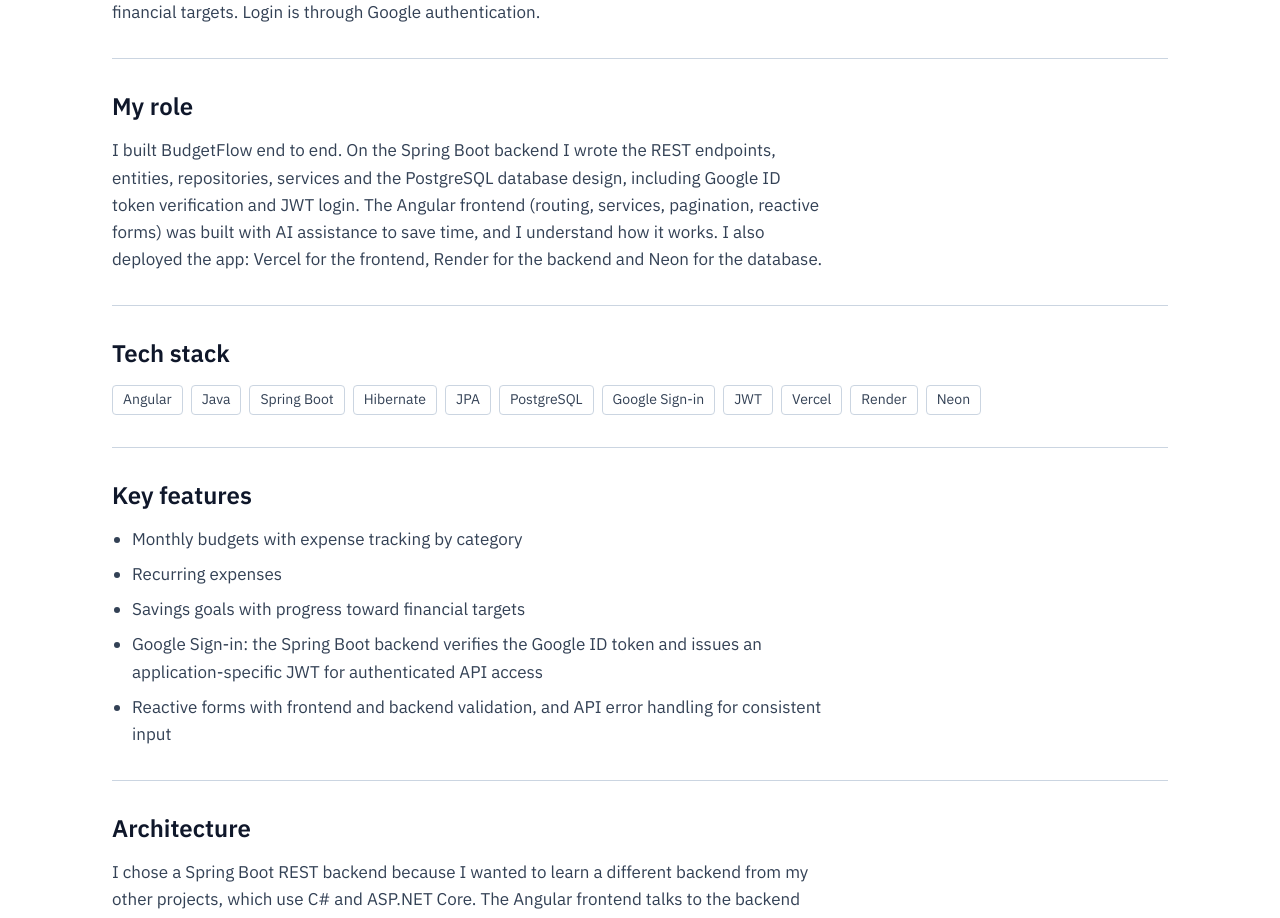
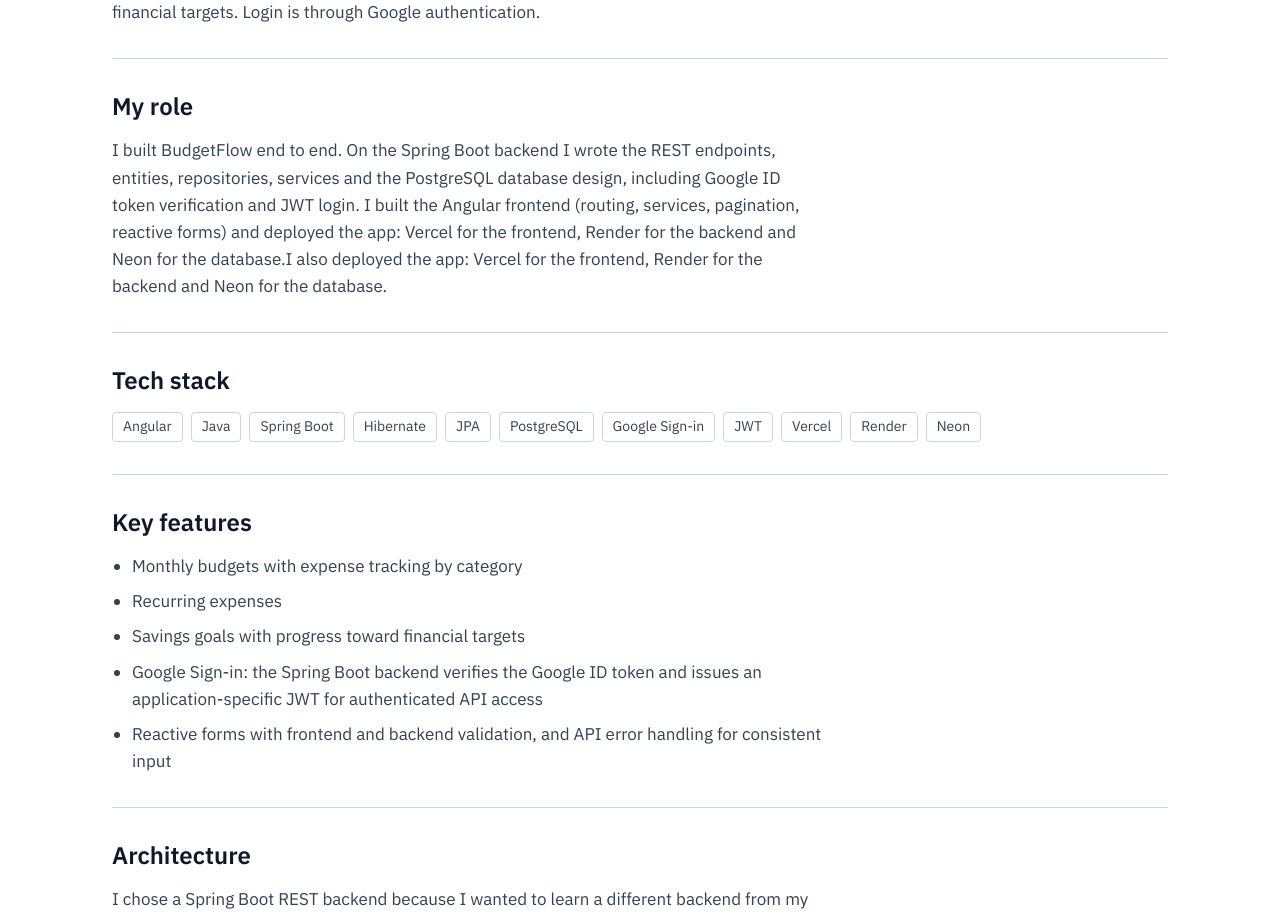
Before and after one commit to edelsonbarrios/portfolio, an Angular app: page /projects/budgetflow in a window 1280 px wide. Shown: the part 940-1858 px from the top of the page. Built offline with nearby package versions, Linux system fonts and the light colour scheme.

Commit message:
update case study roles and gcash wording

```diff
--- a/src/app/data/projects.ts
+++ b/src/app/data/projects.ts
@@ -64,7 +64,7 @@ export const projects: Project[] = [
         'Login is through Google authentication.',
       role:
         'I built BudgetFlow end to end. On the Spring Boot backend I wrote the REST endpoints, entities, repositories, services and the PostgreSQL database design, including Google ID token verification and JWT login. ' +
-        'The Angular frontend (routing, services, pagination, reactive forms) was built with AI assistance to save time, and I understand how it works. ' +
+        'I built the Angular frontend (routing, services, pagination, reactive forms) and deployed the app: Vercel for the frontend, Render for the backend and Neon for the database.' +
         'I also deployed the app: Vercel for the frontend, Render for the backend and Neon for the database.',
       features: [
         'Monthly budgets with expense tracking by category',
@@ -149,8 +149,8 @@ export const projects: Project[] = [
         'It also includes employee account management, authentication, and record archiving and restoration.',
       role:
         'This was a group thesis with a team of four. ' +
-        'I built the Purchase Order Management, Employee and Account Management, and Data Archiving and Restoration features, including their Angular components. ' +
-        'I connected the Angular services to the backend endpoints for these features, and I implemented the JWT authentication.',
+        'I built the Purchase Order Management, Employee and Account Management, and Data Archiving and Restoration features, including their backend endpoints and Angular components. ' +
+        'I implemented the JWT authentication, and I connected the Angular services to the backend endpoints across the whole system.',
       features: [
         'Purchase orders, stock replenishment, stock entry and inventory adjustments',
         'Point-of-sale transactions',
```
